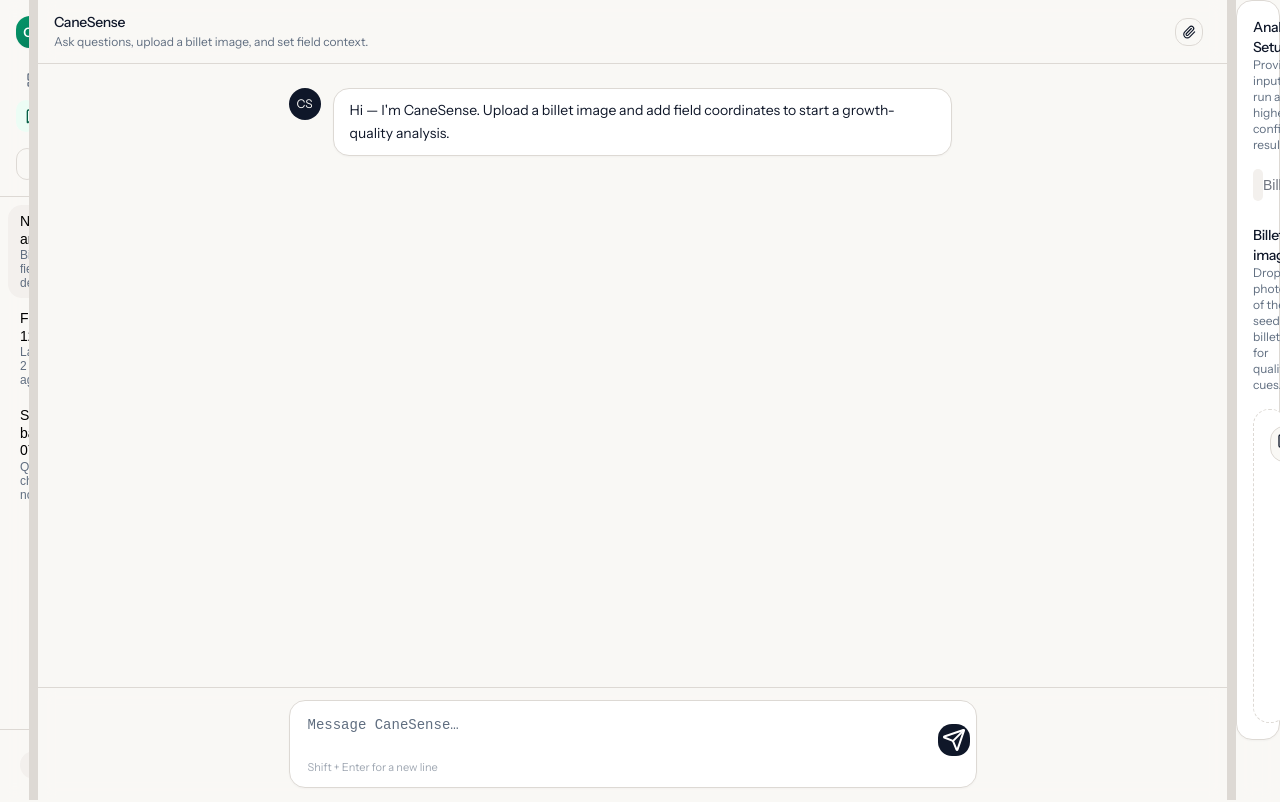
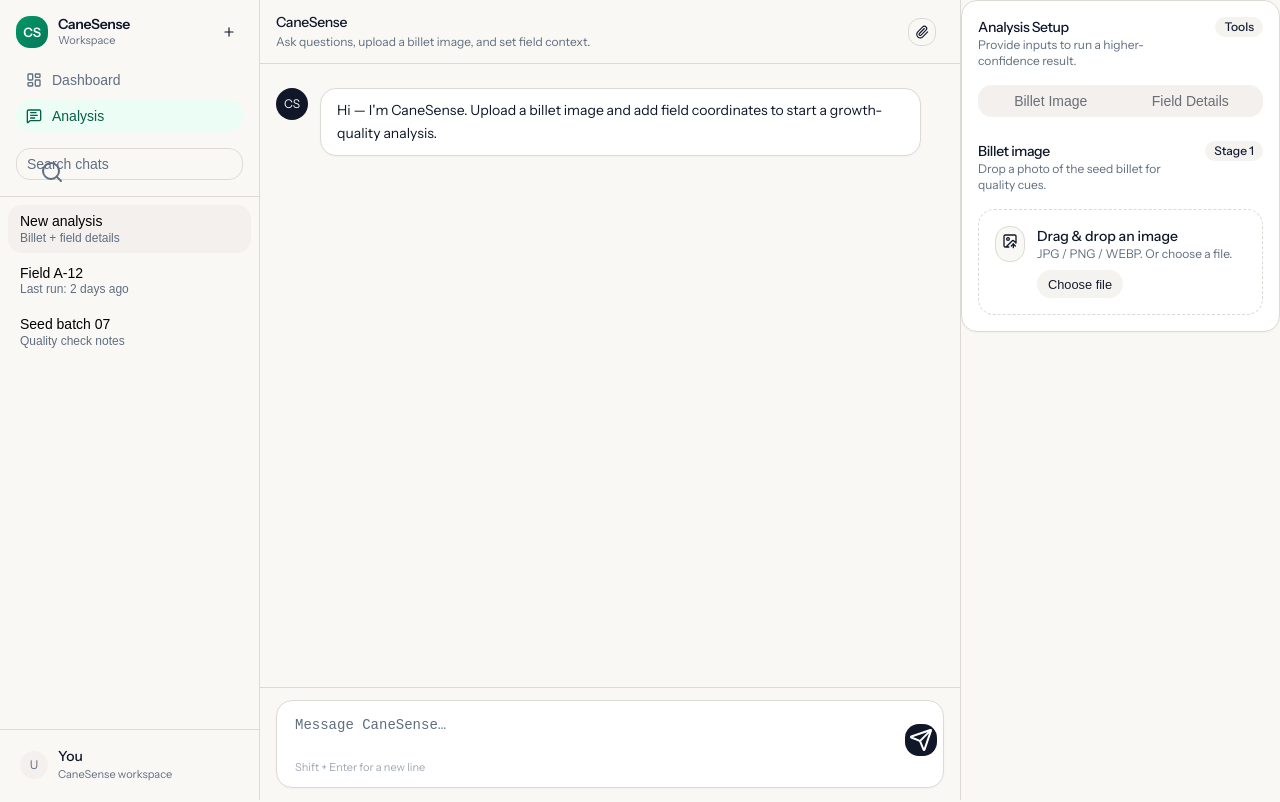
Before and after one commit to HAARINIPRIYA/project_paper, a React (Vite) app in the folder sgcheck/: page / in a window 1280 px wide. Shown: the top 802 px of the page. Built offline with nearby package versions, Linux system fonts and the light colour scheme.

Commit message:
Resize Remove

```diff
--- a/sgcheck/src/Dashboard.jsx
+++ b/sgcheck/src/Dashboard.jsx
@@ -20,7 +20,7 @@ import { Separator } from "@/components/ui/separator"
 import { Sheet, SheetContent, SheetHeader, SheetTitle, SheetTrigger } from "@/components/ui/sheet"
 import { Tabs, TabsContent, TabsList, TabsTrigger } from "@/components/ui/tabs"
 import { Textarea } from "@/components/ui/textarea"
-import { ResizableHandle, ResizablePanel, ResizablePanelGroup } from "@/components/ui/resizable"
+
 import GPSForm from "./components/GPSForm"
 import UploadZone from "./components/UploadZone"
 import DashboardPage from "./pages/DashboardPage"
@@ -92,8 +92,7 @@ function Dashboard({ uploadedImage, onImageUpload, gpsData, onGPSSubmit }) {
 
   return (
     <div className="h-screen w-full">
-      <ResizablePanelGroup orientation="horizontal" className="hidden md:flex">
-        <ResizablePanel defaultSize={20} minSize={6} maxSize={30}>
+      <div className="app-grid hidden md:flex">
           <aside className="sidebar" style={{ overflow: "hidden" }}>
             <div className="px-4 py-4">
               <div className="flex items-center justify-between gap-3">
@@ -176,11 +175,7 @@ function Dashboard({ uploadedImage, onImageUpload, gpsData, onGPSSubmit }) {
               </div>
             </div>
           </aside>
-        </ResizablePanel>
 
-        <ResizableHandle />
-
-        <ResizablePanel defaultSize={56} minSize={15}>
           <main className="flex h-full min-w-0 flex-col">
             <div className="main-header">
               <div className="min-w-0">
@@ -279,11 +274,7 @@ function Dashboard({ uploadedImage, onImageUpload, gpsData, onGPSSubmit }) {
               </div>
             ) : null}
           </main>
-        </ResizablePanel>
 
-        <ResizableHandle />
-
-        <ResizablePanel defaultSize={24} minSize={6} maxSize={45}>
           <aside className="flex h-full flex-col border-l" style={{ background: "color-mix(in srgb, var(--bg) 70%, transparent)", backdropFilter: "blur(8px)", overflow: "hidden" }}>
             <div className="tools-panel">
               <div className="tools-scroll">
@@ -293,8 +284,7 @@ function Dashboard({ uploadedImage, onImageUpload, gpsData, onGPSSubmit }) {
               </div>
             </div>
           </aside>
-        </ResizablePanel>
-      </ResizablePanelGroup>
+      </div>
 
       <div className="flex h-full flex-col md:hidden">
         <div className="flex items-center justify-between gap-3 border-b px-4 py-3" style={{ background: "color-mix(in srgb, var(--bg) 70%, transparent)", backdropFilter: "blur(8px)" }}>
--- a/sgcheck/src/styles.css
+++ b/sgcheck/src/styles.css
@@ -511,10 +511,12 @@ body {
 .chat-item-title { font-size: 0.875rem; font-weight: 500; line-height: 1.25; }
 .chat-item-subtitle { font-size: 0.75rem; color: var(--muted-fg); }
 
-/* ===== Resizable Handle ===== */
-.resize-handle { position: relative; display: flex; width: 8px; flex-shrink: 0; align-items: center; justify-content: center; background: var(--border); cursor: col-resize; transition: background 150ms; touch-action: none; user-select: none; }
-.resize-handle:hover { background: color-mix(in srgb, var(--fg) 20%, transparent); }
-.resize-handle[data-resize-handle-active] { background: color-mix(in srgb, var(--fg) 30%, transparent); }
+/* ===== App Grid Layout ===== */
+.app-grid { display: grid; grid-template-columns: 260px 1fr 320px; height: 100vh; overflow: hidden; }
+.app-grid > * { min-width: 0; min-height: 0; overflow: hidden; }
+@media (max-width: 767px) {
+  .app-grid { display: none; }
+}
 
 /* ===== Card ===== */
 .cane-card { display: flex; flex-direction: column; gap: var(--card-spacing); overflow: hidden; border-radius: calc(var(--radius) + 2px); background: var(--card-bg); padding: var(--card-spacing) 0; color: var(--card-fg); box-shadow: 0 0 0 1px color-mix(in srgb, var(--fg) 10%, transparent); }
```
Also changed, not shown: 5 other files (tests, documents, lock files or other folders).
